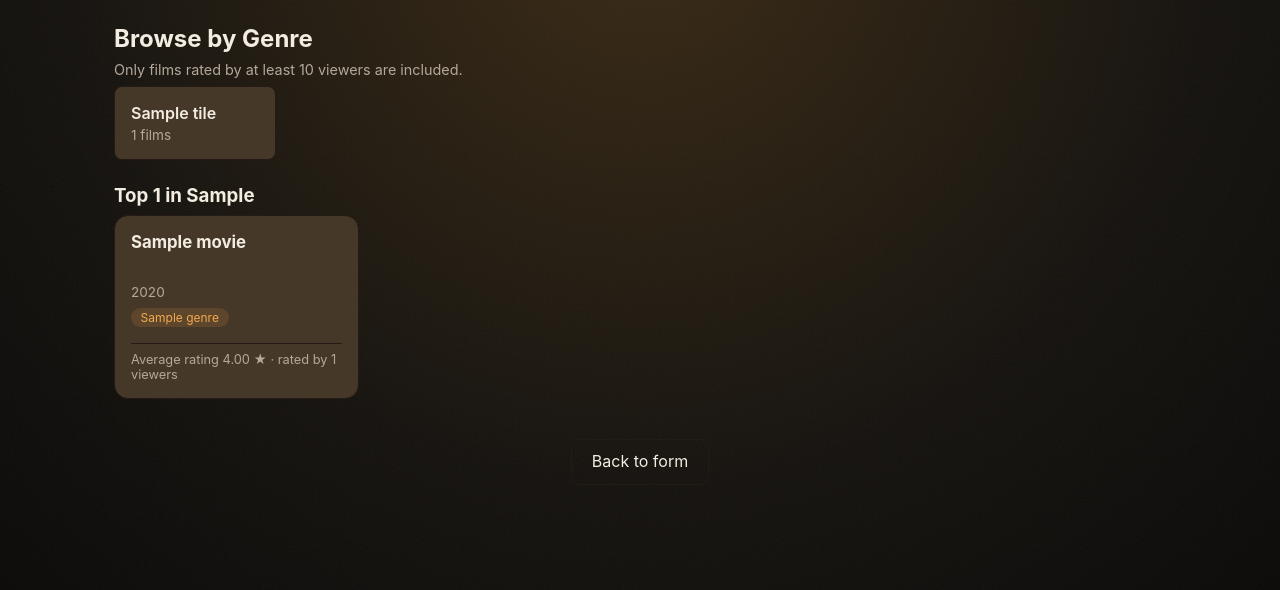
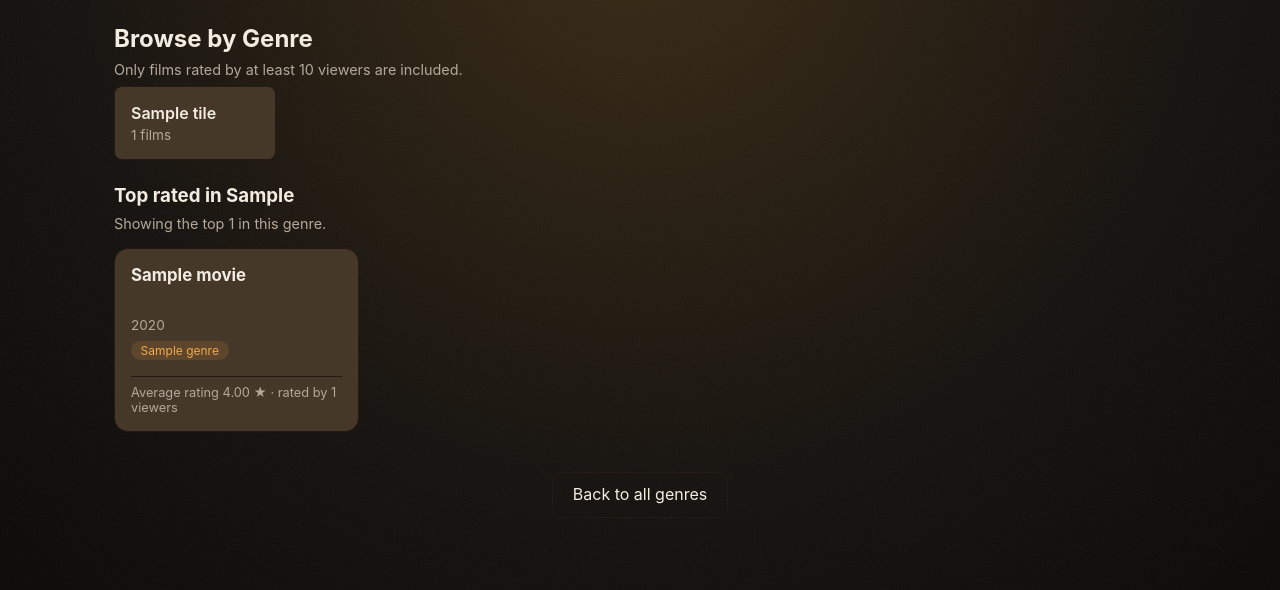
Before and after one commit to devcharu401/movie-recommendation-system, a Flask app: template app/templates/browse.html in a window 1280 px wide. Shown: the part 85-675 px from the top of the page. Run offline with Flask 3, Linux system fonts and the light colour scheme; the template is opened without the code that fills it: most values are stand-ins (such as "Sample title", 1, 10 or a date in 2020); parts of the project's set-up code (start-up, migrations or seed data) failed here and were passed over.

Commit message:
Add query echo, result counts and explained empty states

```diff
--- a/app/api/routes.py
+++ b/app/api/routes.py
@@ -67,6 +67,7 @@ def browse_genres():
         selected_genre=None,
         films=None,
         min_ratings=current_app.config["MIN_RATINGS_PER_MOVIE"],
+        max_films=service.browse_page_size(),
     )
 
 
@@ -81,6 +82,7 @@ def browse_genre(genre):
         selected_genre=genre,
         films=service.browse_by_genre(genre),
         min_ratings=current_app.config["MIN_RATINGS_PER_MOVIE"],
+        max_films=service.browse_page_size(),
     )
 
 
--- a/app/services/recommendation_service.py
+++ b/app/services/recommendation_service.py
@@ -237,6 +237,10 @@ class Recommendation:
         itself uses for a 'highly rated' movie."""
         return HIGH_RATING_THRESHOLD
 
+    def browse_page_size(self) -> int:
+        """Number of films the Browse page shows per genre (spec 13.5)."""
+        return BROWSE_TOP_N
+
     def browse_genres(self) -> list[GenreTile]:
         """Genre tiles for the Browse page (spec 13.5), one per genre found
         in the recommendable movie catalog — the same filtered set the KNN
--- a/app/static/style.css
+++ b/app/static/style.css
@@ -395,6 +395,12 @@ button:focus,
     background: var(--color-accent-soft);
 }
 
+.result-count {
+    color: var(--color-text-muted);
+    font-size: 0.9rem;
+    margin-bottom: var(--space-2);
+}
+
 /* Result card grid */
 
 .cards {
--- a/app/templates/browse.html
+++ b/app/templates/browse.html
@@ -17,8 +17,13 @@
 </div>
 
 {% if selected_genre %}
-<h3>Top {{ films|length }} in {{ selected_genre }}</h3>
+<h3>Top rated in {{ selected_genre }}</h3>
 {% if films %}
+{% if films|length < max_films %}
+<p class="result-count">{{ films|length }} film{{ 's' if films|length != 1 }} in this genre {{ 'is' if films|length == 1 else 'are' }} rated by enough viewers to be included.</p>
+{% else %}
+<p class="result-count">Showing the top {{ films|length }} in this genre.</p>
+{% endif %}
 <div class="cards">
     {% for movie in films %}
     <article class="card">
@@ -36,8 +41,10 @@
     {% endfor %}
 </div>
 {% else %}
-<p>No films found in this genre.</p>
+<p>No films in this genre are rated by enough viewers to be included yet.</p>
 {% endif %}
+<p class="back-link"><a href="{{ url_for('api.browse_genres') }}" class="button button-secondary">Back to all genres</a></p>
+{% else %}
+<p class="back-link"><a href="{{ url_for('api.index') }}" class="button button-secondary">Back to form</a></p>
 {% endif %}
-<p class="back-link"><a href="{{ url_for('api.index') }}" class="button button-secondary">Back to form</a></p>
 {% endblock %}
```
Also changed, not shown: app/templates/movie_recommendations.html (+4 -3 lines), app/templates/user_recommendations.html (+4 -3 lines).
